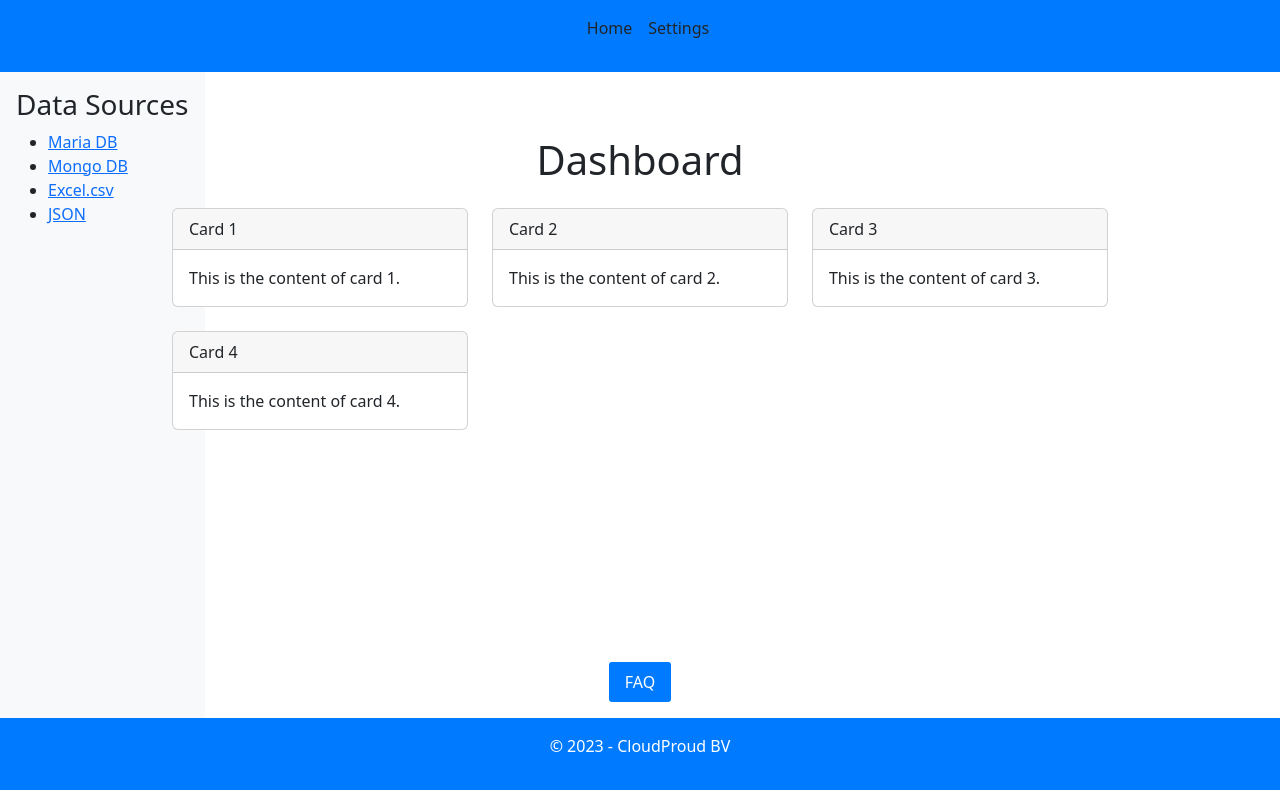
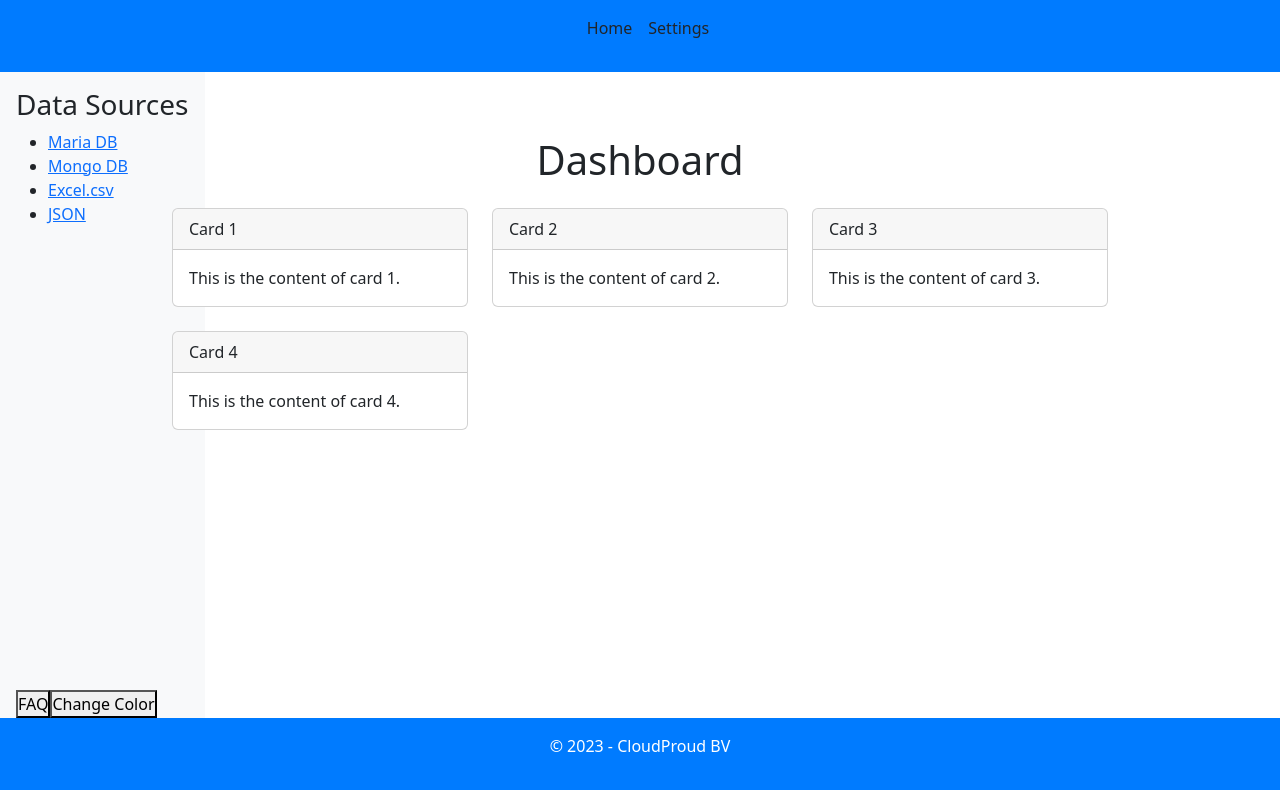
Before and after one commit to Oxyxo/DashboardApp, a Vue app: page / in a window 1280 px wide. Built offline with nearby package versions, Linux system fonts and the light colour scheme; what bootstrap-vue-next would draw is missing.

Commit message:
2 buttns on the bottom
of the sidebar

```diff
--- a/src/components/Sidebar.vue
+++ b/src/components/Sidebar.vue
@@ -9,7 +9,9 @@
         </ul>
     </aside>
     <div class="bottom">
-        <button class="faq-btn">FAQ</button>
+        <button class=".faq-btn">FAQ</button>
+        <button class="sidebar-button">Change Color</button>
+
     </div>
 </template>
 
@@ -35,7 +37,8 @@ export default {
     bottom: 0;
     width: 100%;
     display: flex;
-    justify-content: center;
+    justify-content: flex-start;
+    padding-left: 1rem;
 }
 
 .faq-btn {
@@ -47,4 +50,8 @@ export default {
     padding: 0.5rem 1rem;
     cursor: pointer;
 }
+
+.sidebar-button {
+    margin-right: 0.5rem;
+}
 </style>
```
